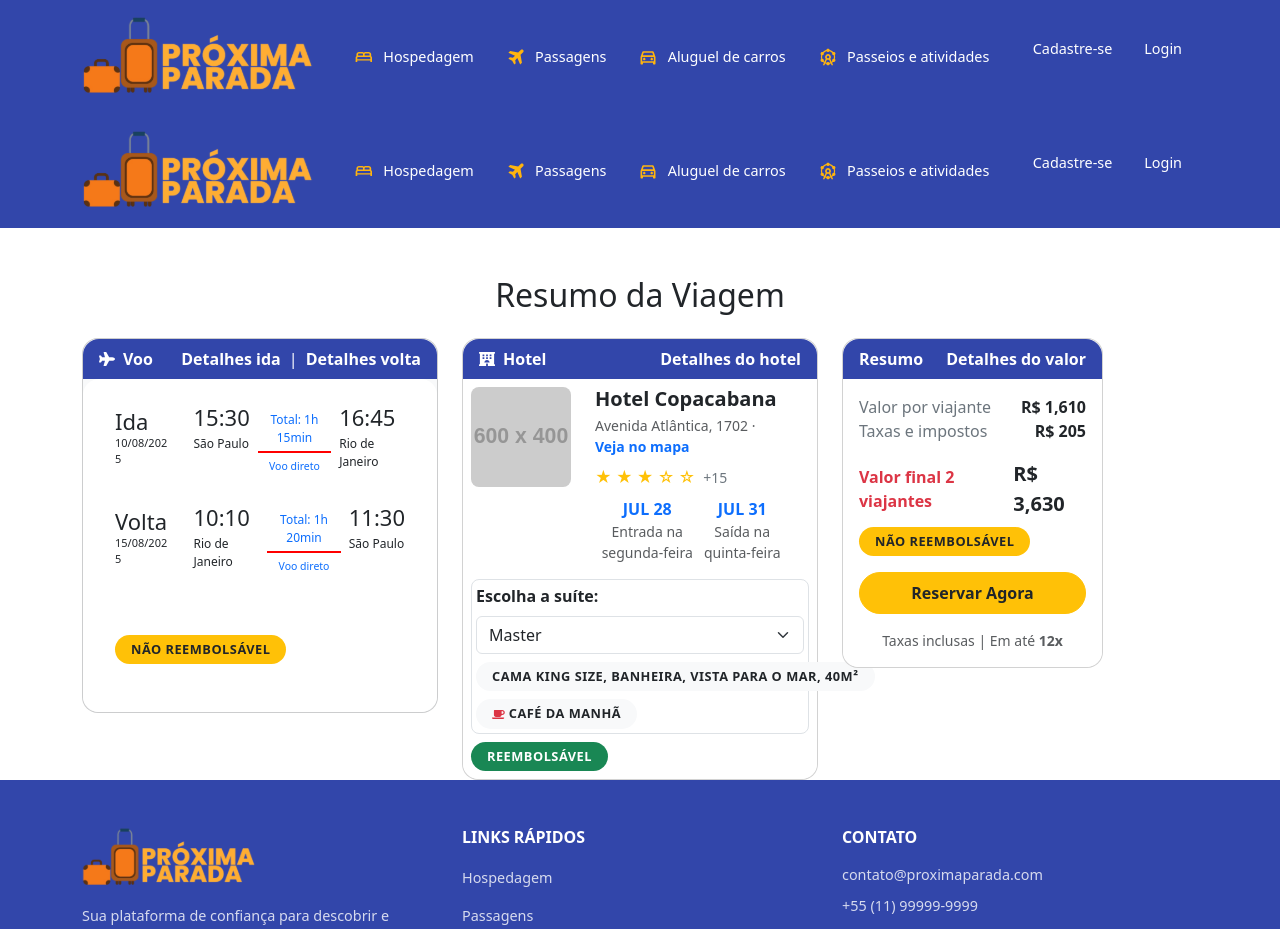
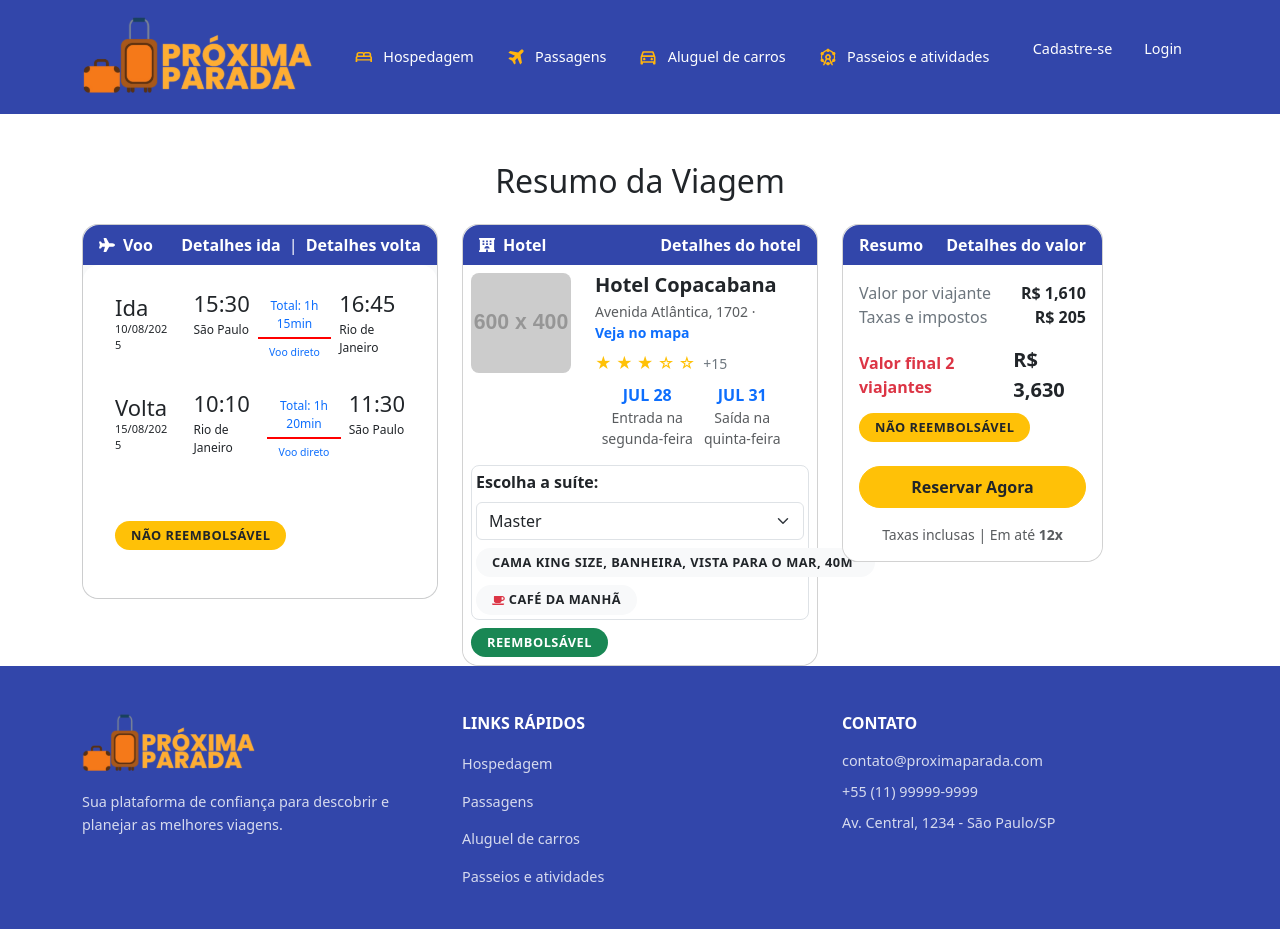
Before and after one commit to Green-Hill-Zone/proxima-parada-frontend, a React (Vite) app: page /reserva in a window 1280 px wide. Shown: the top 929 px of the page. Built offline with nearby package versions, Linux system fonts and the light colour scheme.

Commit message:
Ajustando a parte de reservas

```diff
--- a/src/App.tsx
+++ b/src/App.tsx
@@ -12,13 +12,11 @@ import Payment from './pages/Payment';
 import Profile from './pages/Profile';
 import UserRegister from './pages/UserRegister/UserRegister';
 import Reservation from './pages/Reservation/Reservation.tsx';
-import { ReservationProvider } from './pages/Reservation/context/ReservationContext.tsx';
 import AdminPackageForm from './pages/Admin/AdminPackageForm';
 
 function App() {
   return (
     <AuthProvider>
-      <ReservationProvider>
       <Router>
         <Header />
         <Routes>
@@ -63,7 +61,6 @@ function App() {
         </Routes>
         <Footer />
       </Router>
-      </ReservationProvider>
     </AuthProvider>
   )
 }
--- a/src/pages/Reservation/Reservation.tsx
+++ b/src/pages/Reservation/Reservation.tsx
@@ -1,13 +1,11 @@
 import FlightInfo from '../Reservation/components/FlightSection/FlightInfo';
 import HotelInfo from '../Reservation/components/HotelSection/HotelInfo';
 import ReservationSummary from '../Reservation/components/Reservations/ReservationSummary';
-import Header from '../../components/Header/Header';
-import Footer from '../../components/Footer/Footer';
+
 
 const Reservation = () => {
   return (
     <>
-      <Header />
       <div className="container mt-5">
         <h2 className="mb-4 text-center">Resumo da Viagem</h2>
         <div className="row align-items-stretch h-100">
@@ -22,7 +20,6 @@ const Reservation = () => {
           </div>
         </div>
       </div>
-      <Footer />
     </>
   );
 };
--- a/src/pages/Reservation/components/FlightSection/FlightInfo.tsx
+++ b/src/pages/Reservation/components/FlightSection/FlightInfo.tsx
@@ -96,7 +96,7 @@ const FlightInfo = () => {
             </section>
           </div>
           <Row className="py-4 mb-3 px-4">
-            <Col className="d-flex justify-content-start">
+            <Col className="d-flex justify-content-start fw-semibold">
               <Badge bg="warning" text="dark"> Não Reembolsável </Badge>
             </Col>
           </Row>
--- a/src/pages/Reservation/components/HotelSection/HotelInfo.tsx
+++ b/src/pages/Reservation/components/HotelSection/HotelInfo.tsx
@@ -118,7 +118,7 @@ const HotelInfo = () => {
             </Badge>
           </div>
         </Card>
-        <div className="mt-2">
+        <div className="mt-2 fw-semibold">
               <Badge bg="success" text="white">
                 Reembolsável
               </Badge>
--- a/src/pages/Reservation/components/Reservations/ReservationSummary.tsx
+++ b/src/pages/Reservation/components/Reservations/ReservationSummary.tsx
@@ -35,7 +35,7 @@ const ReservationSummary = () => {
             <span className="fw-bold fs-5">R$ {finalPrice.toLocaleString()}</span>
           </div>
 
-          <Badge bg="warning" text="dark" className="mb-3 rounded-pill fw-bold">
+          <Badge bg="warning" text="dark" className="mb-4 rounded-pill fw-semibold">
             Não Reembolsável
           </Badge>
 
```
